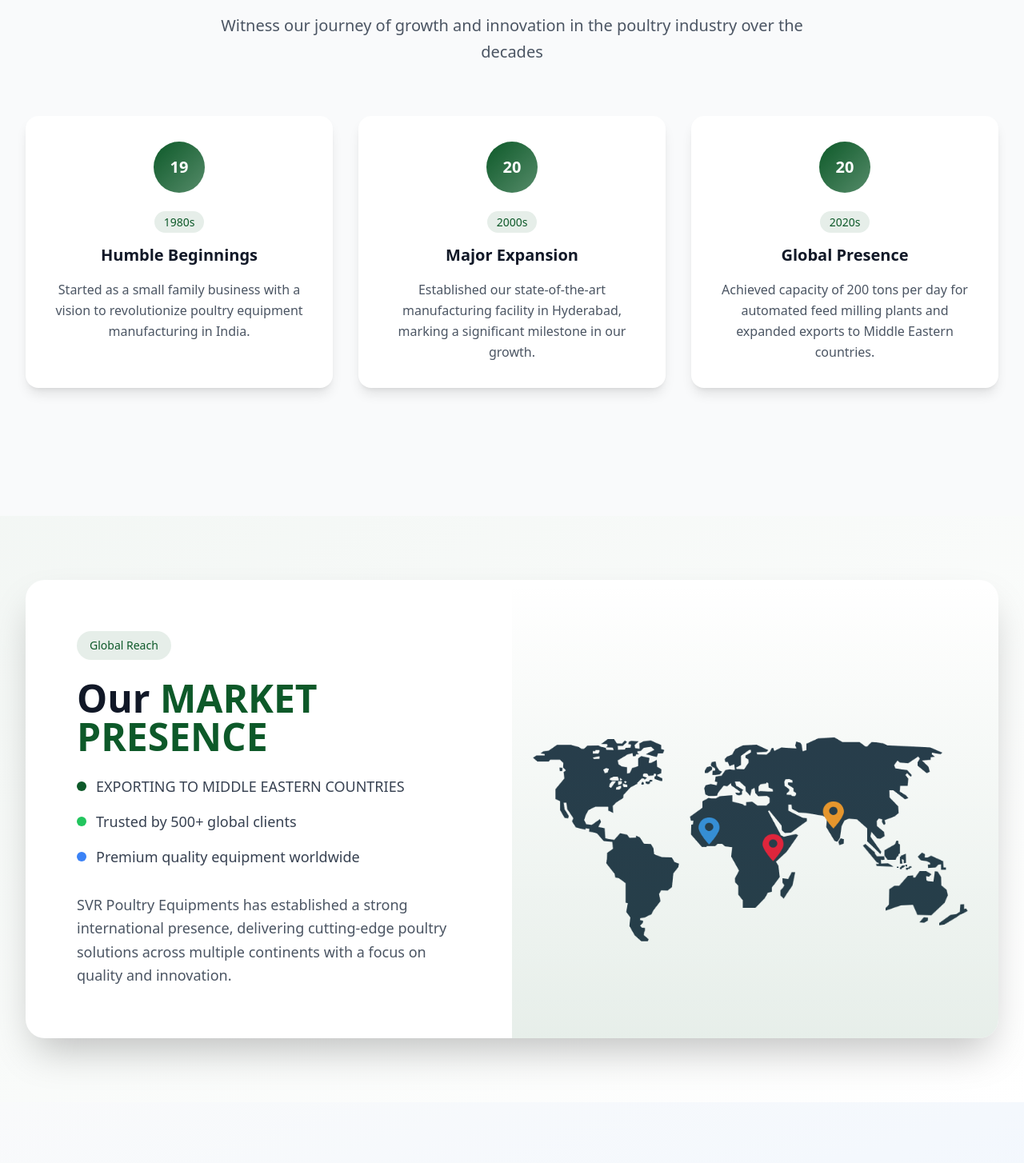
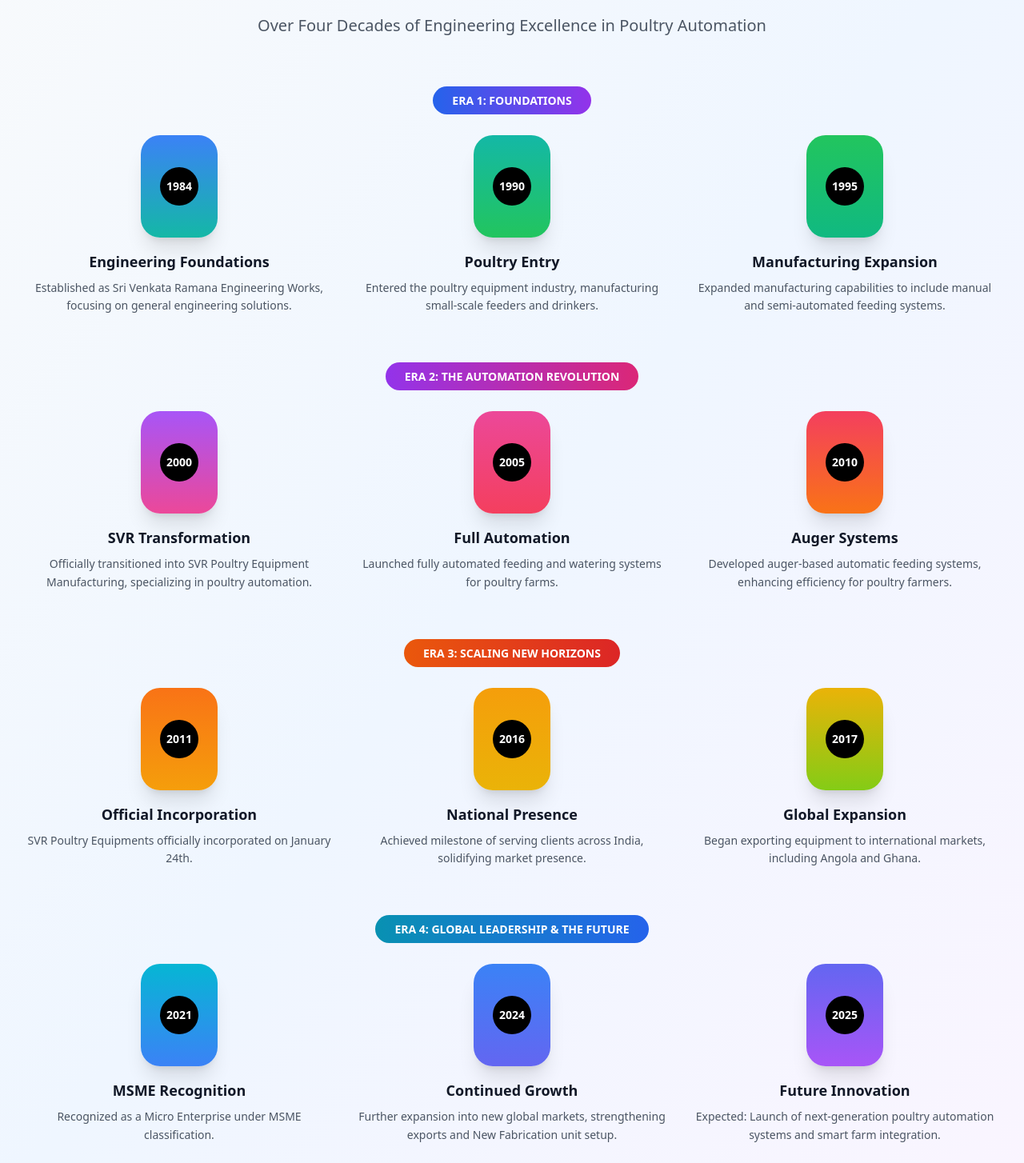
Before and after one commit to MalwareVK17/svrpoultry, a React (Vite) app: page / in a window 1280 px wide. Shown: the part 1016-2470 px from the top of the page at 80% size. Built offline with nearby package versions, Linux system fonts and the light colour scheme.

Commit message:
Update About Us page timeline
Update the About Us page to display the SVR Journey of Innovation timeline using text content and visual effects, referencing the provided image. The timeline will be presented in up to three columns, incorporating all years and content from the reference.

```diff
--- a/src/pages/Home.tsx
+++ b/src/pages/Home.tsx
@@ -101,8 +101,8 @@ const Home = () => {
         </div>
       </section>
 
-      {/* Our Evolution Timeline Section */}
-      <section className="py-20 bg-gray-50">
+      {/* The SVR Journey of Innovation */}
+      <section className="py-20 bg-gradient-to-br from-slate-50 via-blue-50 to-purple-50">
         <div className="max-w-7xl mx-auto px-4 sm:px-6 lg:px-8">
           <motion.div
             initial={{ opacity: 0, y: 30 }}
@@ -111,60 +111,238 @@ const Home = () => {
             viewport={{ once: true }}
             className="text-center mb-16"
           >
-            <h2 className="text-5xl font-bold text-gray-900 mb-6">Our Evolution Timeline</h2>
-            <p className="text-xl text-gray-600 max-w-3xl mx-auto leading-relaxed">
-              Witness our journey of growth and innovation in the poultry industry over the decades
+            <h2 className="text-5xl font-bold text-gray-900 mb-6">The SVR Journey of Innovation</h2>
+            <p className="text-xl text-gray-600 max-w-4xl mx-auto leading-relaxed">
+              Over Four Decades of Engineering Excellence in Poultry Automation
             </p>
           </motion.div>
 
-          <div className="grid grid-cols-1 md:grid-cols-3 gap-8 mb-20">
+          {/* Era 1: Foundations */}
+          <motion.div
+            initial={{ opacity: 0, y: 30 }}
+            whileInView={{ opacity: 1, y: 0 }}
+            transition={{ duration: 0.8, delay: 0.2 }}
+            viewport={{ once: true }}
+            className="mb-16"
+          >
+            <div className="text-center mb-8">
+              <span className="bg-gradient-to-r from-blue-600 to-purple-600 text-white px-6 py-2 rounded-full text-sm font-semibold">
+                ERA 1: FOUNDATIONS
+              </span>
+            </div>
+            <div className="grid grid-cols-1 md:grid-cols-3 gap-8">
               {[
                 {
-                year: "1980s",
-                title: "Humble Beginnings",
-                description: "Started as a small family business with a vision to revolutionize poultry equipment manufacturing in India."
+                  year: "1984",
+                  title: "Engineering Foundations",
+                  description: "Established as Sri Venkata Ramana Engineering Works, focusing on general engineering solutions.",
+                  gradient: "from-blue-500 to-teal-500"
                 },
                 {
-                year: "2000s",
-                title: "Major Expansion",
-                description: "Established our state-of-the-art manufacturing facility in Hyderabad, marking a significant milestone in our growth."
+                  year: "1990",
+                  title: "Poultry Entry",
+                  description: "Entered the poultry equipment industry, manufacturing small-scale feeders and drinkers.",
+                  gradient: "from-teal-500 to-green-500"
                 },
                 {
-                year: "2020s",
-                title: "Global Presence",
-                description: "Achieved capacity of 200 tons per day for automated feed milling plants and expanded exports to Middle Eastern countries."
+                  year: "1995",
+                  title: "Manufacturing Expansion",
+                  description: "Expanded manufacturing capabilities to include manual and semi-automated feeding systems.",
+                  gradient: "from-green-500 to-emerald-500"
                 }
               ].map((milestone, index) => (
                 <motion.div
-                key={index}
-                initial={{ opacity: 0, y: 30 }}
-                whileInView={{ opacity: 1, y: 0 }}
-                transition={{
-                  duration: 0.8,
-                  delay: index * 0.3,
-                  ease: "easeOut"
-                }}
+                  key={milestone.year}
+                  initial={{ opacity: 0, scale: 0.8 }}
+                  whileInView={{ opacity: 1, scale: 1 }}
+                  transition={{ duration: 0.6, delay: index * 0.2 }}
                   viewport={{ once: true }}
-                whileHover={{ scale: 1.05, y: -10 }}
-                className="group"
+                  whileHover={{ y: -10 }}
+                  className="relative"
                 >
-                <Card className="bg-white shadow-lg hover:shadow-2xl transition-all duration-500 border-0 rounded-2xl overflow-hidden h-full">
-                  <CardContent className="p-8 text-center">
-                    <div className="w-16 h-16 bg-gradient-to-br from-primary to-primary/70 rounded-full flex items-center justify-center mx-auto mb-6 group-hover:scale-110 transition-transform duration-300">
-                      <span className="text-white font-bold text-xl">{milestone.year.slice(0, 2)}</span>
+                  <div className="text-center">
+                    <div className={`w-24 h-32 bg-gradient-to-b ${milestone.gradient} rounded-3xl mx-auto mb-4 flex items-center justify-center shadow-xl`}>
+                      <div className="w-12 h-12 bg-black rounded-full flex items-center justify-center">
+                        <span className="text-white font-bold text-sm">{milestone.year}</span>
                       </div>
-                    <div className="mb-4">
-                      <span className="bg-primary/10 text-primary px-3 py-1 rounded-full text-sm font-medium">
-                        {milestone.year}
-                      </span>
                     </div>
-                    <h3 className="text-xl font-bold text-gray-900 mb-4">{milestone.title}</h3>
-                    <p className="text-gray-600 leading-relaxed">{milestone.description}</p>
-                  </CardContent>
-                </Card>
+                    <h3 className="text-lg font-bold text-gray-900 mb-2">{milestone.title}</h3>
+                    <p className="text-gray-600 text-sm leading-relaxed">{milestone.description}</p>
+                  </div>
                 </motion.div>
               ))}
             </div>
+          </motion.div>
+
+          {/* Era 2: The Automation Revolution */}
+          <motion.div
+            initial={{ opacity: 0, y: 30 }}
+            whileInView={{ opacity: 1, y: 0 }}
+            transition={{ duration: 0.8, delay: 0.4 }}
+            viewport={{ once: true }}
+            className="mb-16"
+          >
+            <div className="text-center mb-8">
+              <span className="bg-gradient-to-r from-purple-600 to-pink-600 text-white px-6 py-2 rounded-full text-sm font-semibold">
+                ERA 2: THE AUTOMATION REVOLUTION
+              </span>
+            </div>
+            <div className="grid grid-cols-1 md:grid-cols-3 gap-8">
+              {[
+                {
+                  year: "2000",
+                  title: "SVR Transformation",
+                  description: "Officially transitioned into SVR Poultry Equipment Manufacturing, specializing in poultry automation.",
+                  gradient: "from-purple-500 to-pink-500"
+                },
+                {
+                  year: "2005",
+                  title: "Full Automation",
+                  description: "Launched fully automated feeding and watering systems for poultry farms.",
+                  gradient: "from-pink-500 to-rose-500"
+                },
+                {
+                  year: "2010",
+                  title: "Auger Systems",
+                  description: "Developed auger-based automatic feeding systems, enhancing efficiency for poultry farmers.",
+                  gradient: "from-rose-500 to-orange-500"
+                }
+              ].map((milestone, index) => (
+                <motion.div
+                  key={milestone.year}
+                  initial={{ opacity: 0, scale: 0.8 }}
+                  whileInView={{ opacity: 1, scale: 1 }}
+                  transition={{ duration: 0.6, delay: index * 0.2 }}
+                  viewport={{ once: true }}
+                  whileHover={{ y: -10 }}
+                  className="relative"
+                >
+                  <div className="text-center">
+                    <div className={`w-24 h-32 bg-gradient-to-b ${milestone.gradient} rounded-3xl mx-auto mb-4 flex items-center justify-center shadow-xl`}>
+                      <div className="w-12 h-12 bg-black rounded-full flex items-center justify-center">
+                        <span className="text-white font-bold text-sm">{milestone.year}</span>
+                      </div>
+                    </div>
+                    <h3 className="text-lg font-bold text-gray-900 mb-2">{milestone.title}</h3>
+                    <p className="text-gray-600 text-sm leading-relaxed">{milestone.description}</p>
+                  </div>
+                </motion.div>
+              ))}
+            </div>
+          </motion.div>
+
+          {/* Era 3: Scaling New Horizons */}
+          <motion.div
+            initial={{ opacity: 0, y: 30 }}
+            whileInView={{ opacity: 1, y: 0 }}
+            transition={{ duration: 0.8, delay: 0.6 }}
+            viewport={{ once: true }}
+            className="mb-16"
+          >
+            <div className="text-center mb-8">
+              <span className="bg-gradient-to-r from-orange-600 to-red-600 text-white px-6 py-2 rounded-full text-sm font-semibold">
+                ERA 3: SCALING NEW HORIZONS
+              </span>
+            </div>
+            <div className="grid grid-cols-1 md:grid-cols-3 gap-8">
+              {[
+                {
+                  year: "2011",
+                  title: "Official Incorporation",
+                  description: "SVR Poultry Equipments officially incorporated on January 24th.",
+                  gradient: "from-orange-500 to-amber-500"
+                },
+                {
+                  year: "2016",
+                  title: "National Presence",
+                  description: "Achieved milestone of serving clients across India, solidifying market presence.",
+                  gradient: "from-amber-500 to-yellow-500"
+                },
+                {
+                  year: "2017",
+                  title: "Global Expansion",
+                  description: "Began exporting equipment to international markets, including Angola and Ghana.",
+                  gradient: "from-yellow-500 to-lime-500"
+                }
+              ].map((milestone, index) => (
+                <motion.div
+                  key={milestone.year}
+                  initial={{ opacity: 0, scale: 0.8 }}
+                  whileInView={{ opacity: 1, scale: 1 }}
+                  transition={{ duration: 0.6, delay: index * 0.2 }}
+                  viewport={{ once: true }}
+                  whileHover={{ y: -10 }}
+                  className="relative"
+                >
+                  <div className="text-center">
+                    <div className={`w-24 h-32 bg-gradient-to-b ${milestone.gradient} rounded-3xl mx-auto mb-4 flex items-center justify-center shadow-xl`}>
+                      <div className="w-12 h-12 bg-black rounded-full flex items-center justify-center">
+                        <span className="text-white font-bold text-sm">{milestone.year}</span>
+                      </div>
+                    </div>
+                    <h3 className="text-lg font-bold text-gray-900 mb-2">{milestone.title}</h3>
+                    <p className="text-gray-600 text-sm leading-relaxed">{milestone.description}</p>
+                  </div>
+                </motion.div>
+              ))}
+            </div>
+          </motion.div>
+
+          {/* Era 4: Global Leadership & The Future */}
+          <motion.div
+            initial={{ opacity: 0, y: 30 }}
+            whileInView={{ opacity: 1, y: 0 }}
+            transition={{ duration: 0.8, delay: 0.8 }}
+            viewport={{ once: true }}
+          >
+            <div className="text-center mb-8">
+              <span className="bg-gradient-to-r from-cyan-600 to-blue-600 text-white px-6 py-2 rounded-full text-sm font-semibold">
+                ERA 4: GLOBAL LEADERSHIP & THE FUTURE
+              </span>
+            </div>
+            <div className="grid grid-cols-1 md:grid-cols-3 gap-8">
+              {[
+                {
+                  year: "2021",
+                  title: "MSME Recognition",
+                  description: "Recognized as a Micro Enterprise under MSME classification.",
+                  gradient: "from-cyan-500 to-blue-500"
+                },
+                {
+                  year: "2024",
+                  title: "Continued Growth",
+                  description: "Further expansion into new global markets, strengthening exports and New Fabrication unit setup.",
+                  gradient: "from-blue-500 to-indigo-500"
+                },
+                {
+                  year: "2025",
+                  title: "Future Innovation",
+                  description: "Expected: Launch of next-generation poultry automation systems and smart farm integration.",
+                  gradient: "from-indigo-500 to-purple-500"
+                }
+              ].map((milestone, index) => (
+                <motion.div
+                  key={milestone.year}
+                  initial={{ opacity: 0, scale: 0.8 }}
+                  whileInView={{ opacity: 1, scale: 1 }}
+                  transition={{ duration: 0.6, delay: index * 0.2 }}
+                  viewport={{ once: true }}
+                  whileHover={{ y: -10 }}
+                  className="relative"
+                >
+                  <div className="text-center">
+                    <div className={`w-24 h-32 bg-gradient-to-b ${milestone.gradient} rounded-3xl mx-auto mb-4 flex items-center justify-center shadow-xl`}>
+                      <div className="w-12 h-12 bg-black rounded-full flex items-center justify-center">
+                        <span className="text-white font-bold text-sm">{milestone.year}</span>
+                      </div>
+                    </div>
+                    <h3 className="text-lg font-bold text-gray-900 mb-2">{milestone.title}</h3>
+                    <p className="text-gray-600 text-sm leading-relaxed">{milestone.description}</p>
+                  </div>
+                </motion.div>
+              ))}
+            </div>
+          </motion.div>
         </div>
       </section>
 
```
Lines whose indentation alone changed are shown as unchanged.
